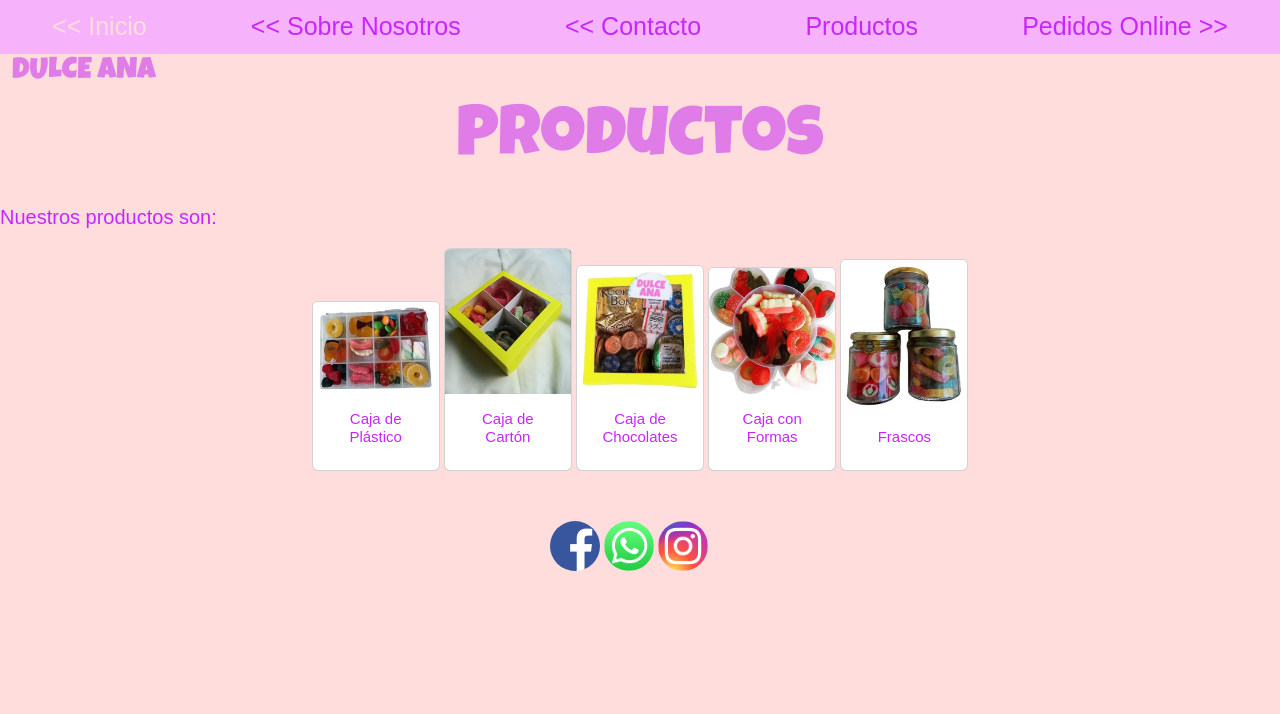
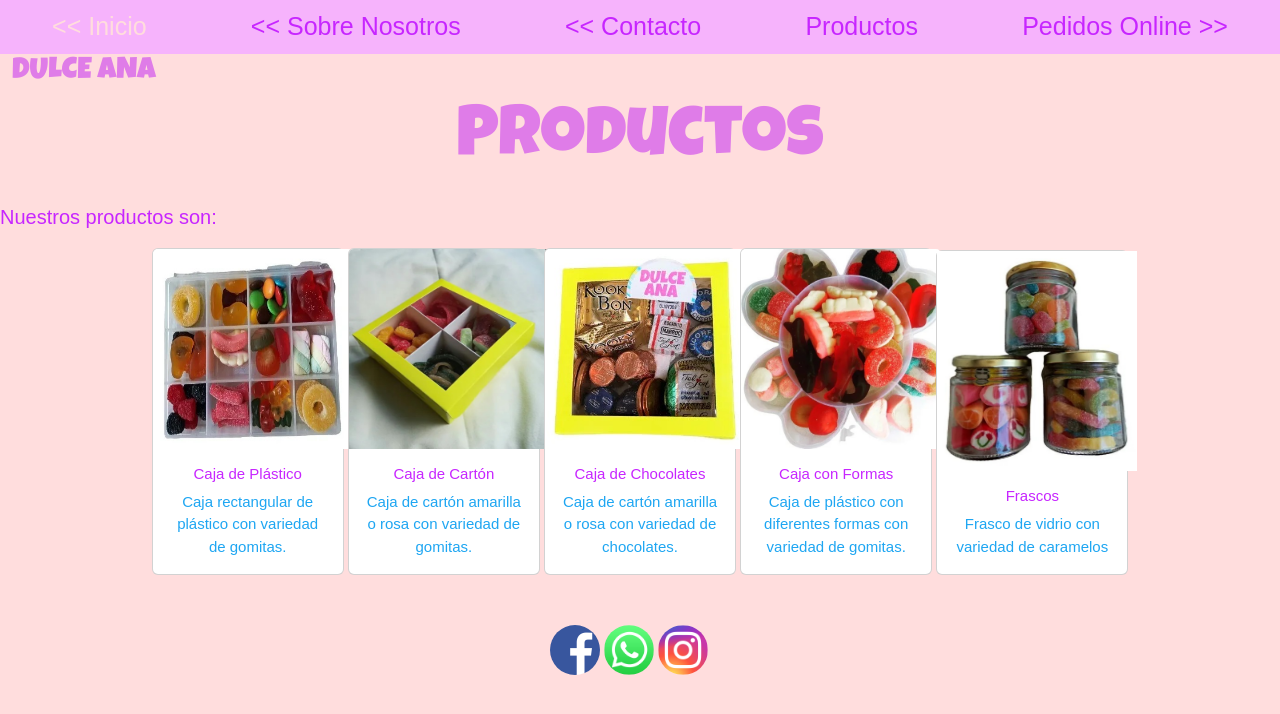
Before and after one commit to sofiavasconi/dulceana-VASCONI, a plain HTML site: page paginas/productos.html in a window 1280 px wide. Drawn offline with nearby package versions, Linux system fonts and the light colour scheme.

Commit message:
sass commit

```diff
--- a/paginas/productos.html
+++ b/paginas/productos.html
@@ -94,6 +94,7 @@
             <img class="card-img-top" src="../imagenes/cajaplastico.jpg" alt="Card image cap">
             <div class="card-body">
                 <h5 class="card-title">Caja de Plástico</h5>
+                <p class="card-text">Caja rectangular de plástico con variedad de gomitas.</p>
             </div>
         </div>
 
@@ -101,6 +102,7 @@
             <img class="card-img-top" src="../imagenes/cajacarton.jpg"alt="Card image cap">
             <div class="card-body">
                 <h5 class="card-title">Caja de Cartón</h5>
+                <p class="card-text">Caja de cartón amarilla o rosa con variedad de gomitas.</p>
             </div>
         </div>
 
@@ -108,6 +110,7 @@
             <img class="card-img-top" src="../imagenes/choco.jpg"alt="Card image cap">
             <div class="card-body">
                 <h5 class="card-title">Caja de Chocolates</h5>
+                <p class="card-text">Caja de cartón amarilla o rosa con variedad de chocolates.</p>
             </div>
         </div>
 
@@ -115,13 +118,15 @@
             <img class="card-img-top" src="../imagenes/forma.jpg"alt="Card image cap">
             <div class="card-body">
                 <h5 class="card-title">Caja con Formas</h5>
+                <p class="card-text">Caja de plástico con diferentes formas con variedad de gomitas.</p>
             </div>
         </div>
 
         <div class="card">
-            <img class="card-img-top" src="../imagenes/frascos.jpg"alt="Card image cap">
+            <img class="imagenFrasco" class="card-img-top" src="../imagenes/frascos.jpg"alt="Card image cap">
             <div class="card-body">
                 <h5 class="card-title">Frascos</h5>
+                <p class="card-text">Frasco de vidrio con variedad de caramelos</p>
             </div>
         </div>
     </div>
--- a/style.css
+++ b/style.css
@@ -196,8 +196,8 @@ a{
 
 
 .card {
-    width: 10%;
-    height: 10%;
+    width: 15%;
+    height: 15%;
     display: inline-block;
 }
 
@@ -208,6 +208,25 @@ a{
     font-size: 15px;
 }
 
+
+.card-text {
+    color: #1EA6F2;
+    font-family: Arial, Helvetica, sans-serif;
+    font-size: 15px;
+}
+
+.card-img-top {
+    object-fit: fill;
+    width: 200px;
+    height: 200px;
+}
+
+
+.imagenFrasco {
+    object-fit: fill;
+    width: 200px;
+    height: 220px;
+}
 
 .link1 {
     color: #1EA6F2;
@@ -358,7 +377,7 @@ a{
 
     .text-center {
         width: 100%;
-        font-size: 15px;
+        font-size: 20px;
         text-align: center;
     }
 
```
Also changed, not shown: paginas/contacto.html (+1 -1 lines), paginas/pedidosonline.html (+13 -17 lines).
